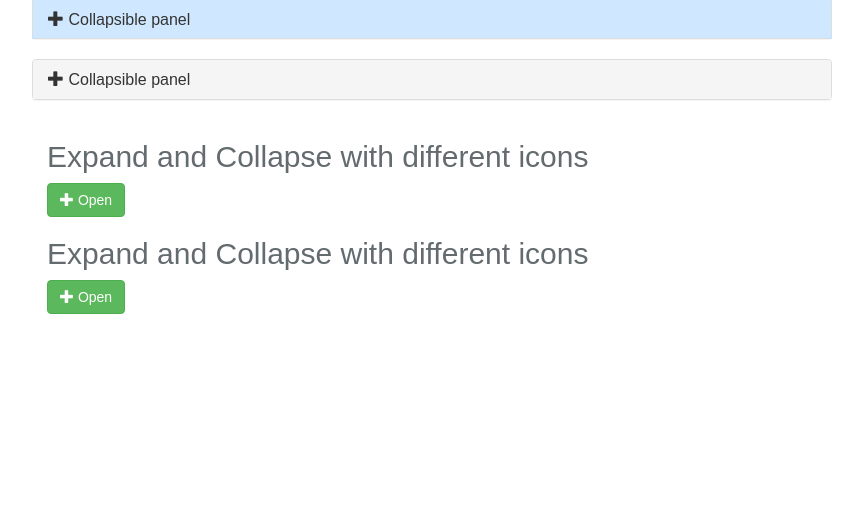
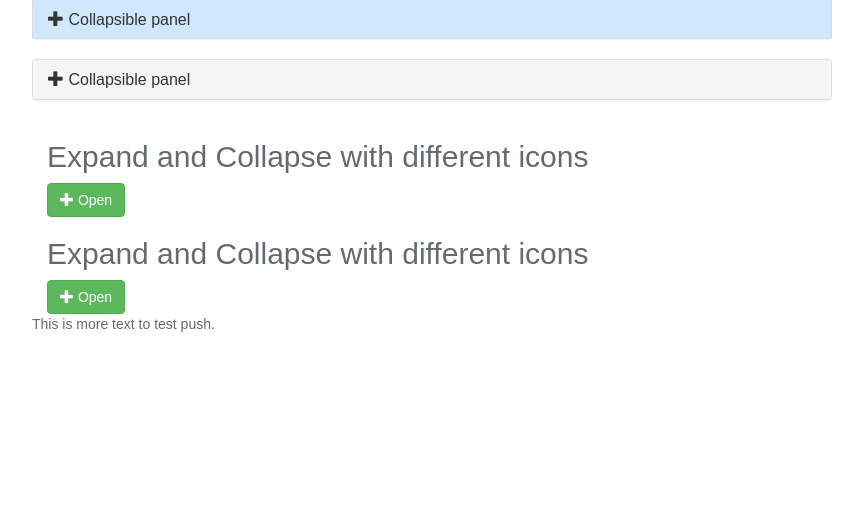
Before and after one commit to ericsalts/focus-faq, a PHP site: page / in a window 1280 px wide; the page is wider, and only the part inside the window is pictured. Shown: the part 204-723 px from the top of that part, without its empty margins (208-1071 px from the left). Run offline with PHP 8.4, Linux system fonts and the light colour scheme.

Commit message:
first commit after branch

```diff
--- a/index.php
+++ b/index.php
@@ -165,7 +165,7 @@ $(document).ready(function(){
 });
 </script>
 
-
+This is more text to test push.
 
 
 
```
